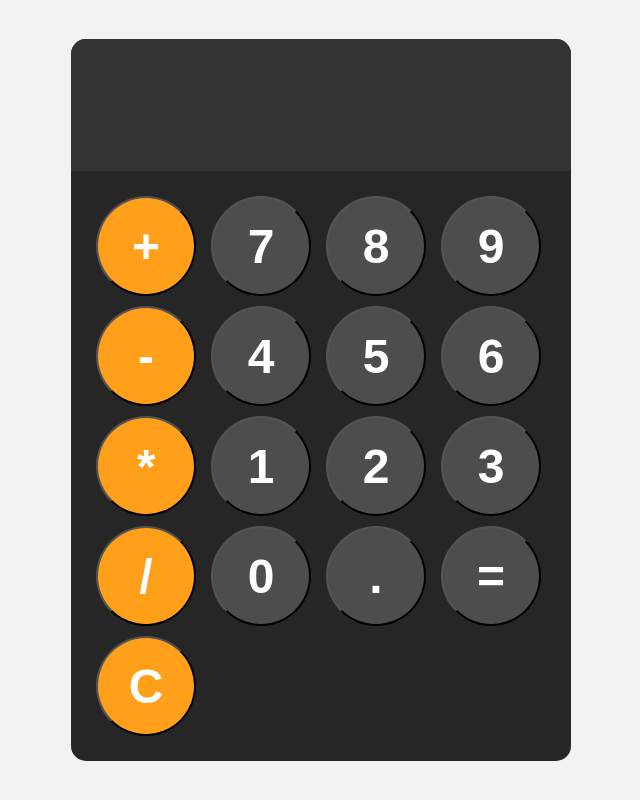
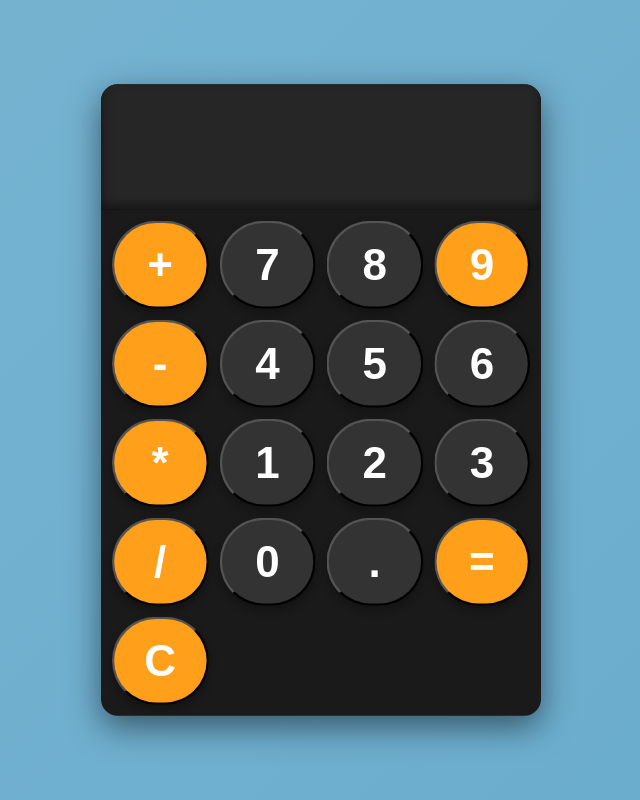
Before and after one commit to ameya1953/Simple-Calculator, a plain HTML site: page index.html in a window 1280 px wide. Shown: the whole page, without its empty margins (319-959 px from the left). Drawn offline with Linux system fonts and the light colour scheme.

Commit message:
Update style.css

```diff
--- a/style.css
+++ b/style.css
@@ -1,55 +1,144 @@
-body{
+:root {
+    --primary-bg: hsl(210, 50%, 25%);
+    --secondary-bg: hsl(0, 0%, 10%);
+    --highlight-bg: hsl(35, 100%, 55%);
+    --text-color: white;
+    --button-bg: hsl(0, 0%, 20%);
+    --button-bg-hover: hsl(0, 0%, 30%);
+    --button-bg-active: hsl(0, 0%, 40%);
+    --operator-bg: var(--highlight-bg);
+    --operator-bg-hover: hsl(35, 100%, 65%);
+    --operator-bg-active: hsl(35, 100%, 75%);
+    --display-bg: hsl(0, 0%, 15%);
+    --display-shadow: rgba(0, 0, 0, 0.5);
+    --button-shadow: rgba(0, 0, 0, 0.3);
+    --transition-speed: 0.3s;
+}
+
+body {
     margin: 0;
     display: flex;
     justify-content: center;
     align-items: center;
     height: 100vh;
-    background-color: hsl(0, 0%, 95%);
+    background: linear-gradient(135deg, hsl(200, 50%, 75%), hsl(200, 50%, 60%));
+    background-size: 400% 400%;
+    animation: gradientBG 15s ease infinite;
+    font-family: 'Roboto', sans-serif;
 }
-#calculator{
-    font-family: Arial, sans-serif;
-    background-color: hsl(0, 0%, 15%);
+
+@keyframes gradientBG {
+    0% { background-position: 0% 0%; }
+    50% { background-position: 100% 100%; }
+    100% { background-position: 0% 0%; }
+}
+
+#calculator {
+    background: var(--secondary-bg);
     border-radius: 15px;
-    max-width: 500px;
+    box-shadow: 0 10px 30px rgba(0, 0, 0, 0.5);
+    max-width: 400px;
     overflow: hidden;
+    transform: scale(1.1);
+    transition: transform var(--transition-speed) ease;
+    display: flex;
+    flex-direction: column;
 }
-#display{
+
+#calculator:hover {
+    transform: scale(1.15);
+}
+
+#display {
     width: 100%;
     padding: 20px;
-    font-size: 5rem;
-    text-align: left;
+    font-size: 4rem;
+    text-align: right;
     border: none;
-    background-color: hsl(0, 0%, 20%);
-    color: white;
+    background: var(--display-bg);
+    color: var(--text-color);
+    box-shadow: inset 0 -4px 10px var(--display-shadow);
+    transition: background var(--transition-speed) ease;
+    overflow: hidden;
+    white-space: nowrap; /* Prevent text overflow */
+    text-overflow: ellipsis; /* Show ellipsis if the text overflows */
+    box-sizing: border-box; /* Ensure padding does not affect the width */
+    /* Adjust padding and margin */
+    margin: 0;
 }
-#keys{
+
+#display:focus {
+    outline: none;
+    background: hsl(0, 0%, 20%);
+}
+
+#keys {
     display: grid;
     grid-template-columns: repeat(4, 1fr);
     gap: 10px;
-    padding: 25px;
+    padding: 10px;
 }
-button{
-    width: 100px;
-    height: 100px;
+
+button {
+    width: 100%;
+    height: 80px;
     border-radius: 50px;
-    background-color: hsl(0, 0%, 30%);
-    color: white;
-    font-size: 3rem;
+    background: var(--button-bg);
+    color: var(--text-color);
+    font-size: 2.5rem;
     font-weight: bold;
     cursor: pointer;
+    box-shadow: 0 4px 8px var(--button-shadow);
+    transition: background var(--transition-speed) ease, transform var(--transition-speed) ease;
 }
-button:hover{
-    background-color: hsl(0, 0%, 40%);
+
+button:hover {
+    background: var(--button-bg-hover);
+    transform: translateY(-5px);
 }
-button:active{
-    background-color: hsl(0, 0%, 50%);
+
+button:active {
+    background: var(--button-bg-active);
+    transform: translateY(2px);
 }
-.operator-btn{
-    background-color: hsl(35, 100%, 55%);
+
+.operator-btn {
+    background: var(--operator-bg);
+    box-shadow: 0 4px 8px var(--button-shadow);
 }
-.operator-btn:hover{
-    background-color: hsl(35, 100%, 65%);
+
+.operator-btn:hover {
+    background: var(--operator-bg-hover);
 }
-.operator-btn:active{
-    background-color: hsl(35, 100%, 75%);
+
+.operator-btn:active {
+    background: var(--operator-bg-active);
 }
+
+/* Additional Styling for Specific Buttons */
+button:nth-child(4) {
+    background: var(--highlight-bg);
+    color: var(--text-color);
+}
+
+button:nth-child(4):hover {
+    background: var(--highlight-bg);
+    transform: none;
+}
+
+button:nth-child(4):active {
+    background: var(--highlight-bg);
+    transform: none;
+}
+
+button:nth-last-child(2) {
+    background: var(--highlight-bg);
+}
+
+button:nth-last-child(2):hover {
+    background: var(--highlight-bg);
+}
+
+button:nth-last-child(2):active {
+    background: var(--highlight-bg);
+}
```
